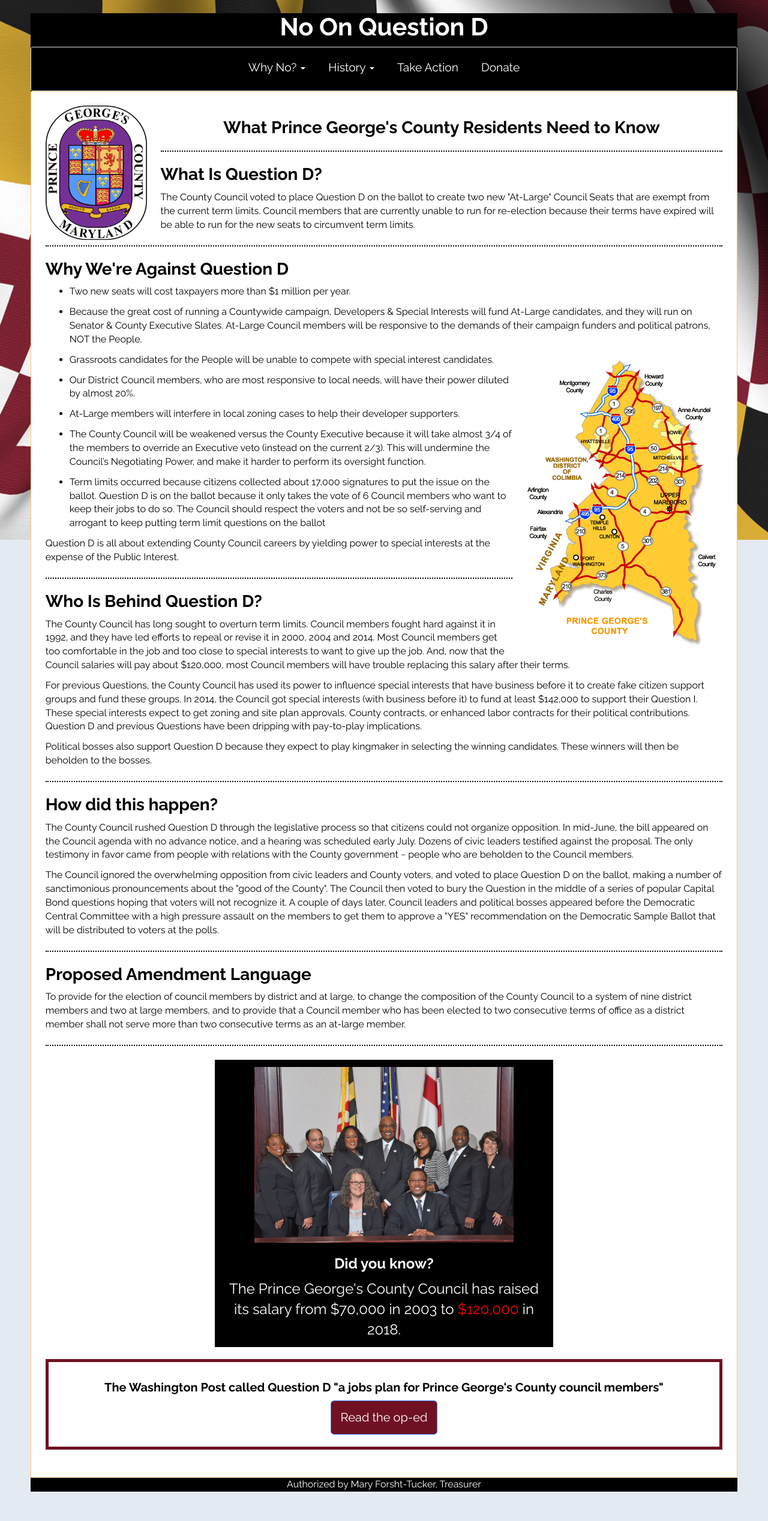
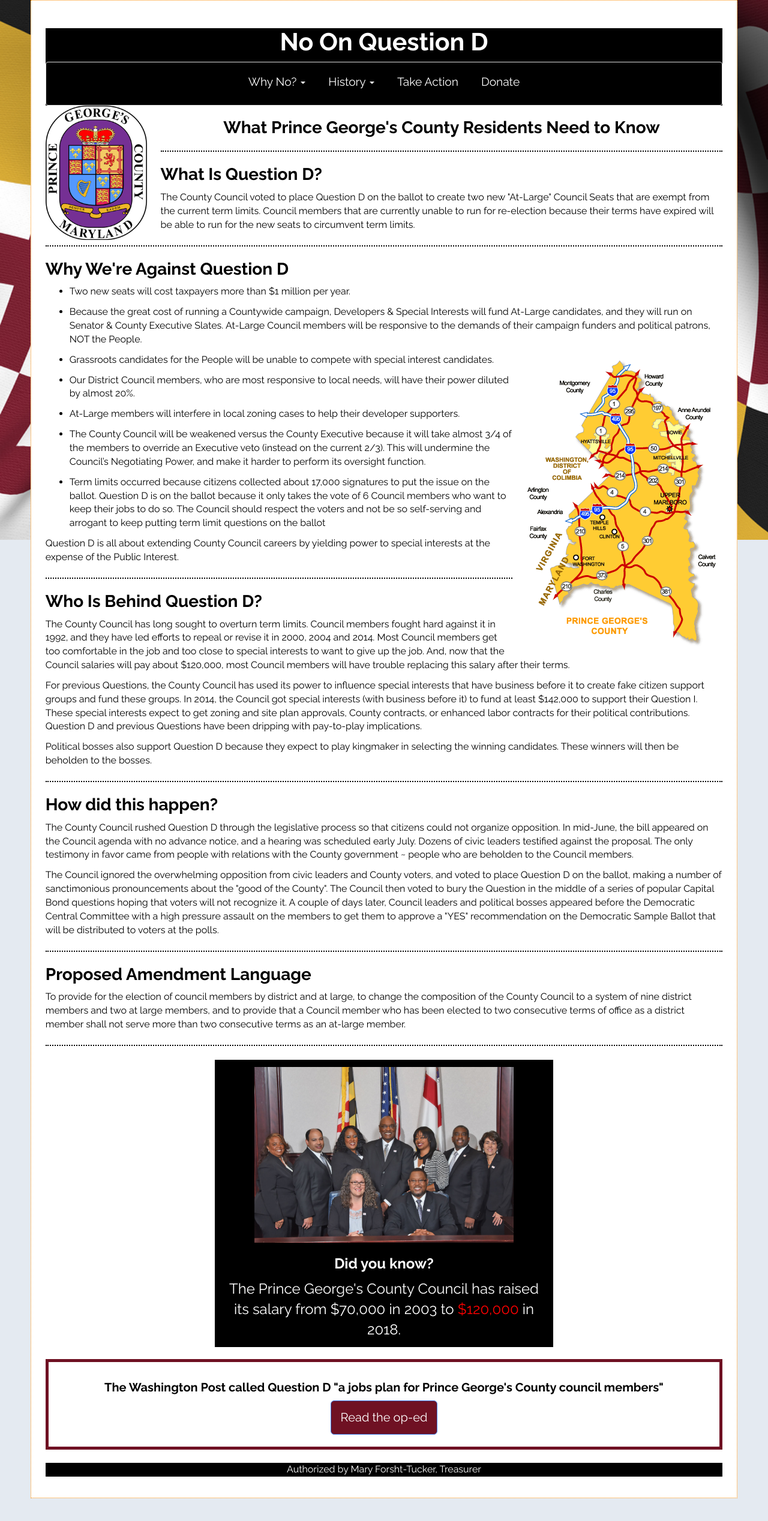
Before and after one commit to PrinceGeorgesTech/no-on-question-d, a Jekyll site: the page built from index.html, in a window 1280 px wide. Shown: the whole page at 60% size. Built offline with Jekyll 4.4.1, drawn with Linux system fonts in a browser that asks for light colours; nearby versions of some CDN libraries.

Commit message:
Updating the html to be on all pages

```diff
--- a/_includes/content.html
+++ b/_includes/content.html
@@ -1,4 +1,3 @@
-<div class="page-content">
 <img class='pg-seal' src="{{ "/images/pg_seal.png" | prepend: site.baseurl }}" alt="Prince George's County Seal">
 <h3 class="text-center" tabindex="0">What Prince George's County Residents Need to Know</h3>
 <hr>
@@ -66,17 +65,3 @@
     </blockquote>
   </div>
 </center>
-
-
-
-</div>
-
-</div>
-<header class= "text-center">
-<div class="mastfoot">
-    <div class="inner">
-        <p><font color="white">Authorized by Mary Forsht-Tucker, Treasurer</font></p>
-    </div>
-</div>
-</header>
-</div>
--- a/_includes/footer.html
+++ b/_includes/footer.html
@@ -1,3 +1,11 @@
+<div class= "text-center">
+  <div class="footer-text">
+      <div class="inner">
+          <p>Authorized by Mary Forsht-Tucker, Treasurer</p>
+      </div>
+  </div>
+</div>
+
 <script>
   (function(i,s,o,g,r,a,m){i['GoogleAnalyticsObject']=r;i[r]=i[r]||function(){
   (i[r].q=i[r].q||[]).push(arguments)},i[r].l=1*new Date();a=s.createElement(o),
--- a/_includes/header.html
+++ b/_includes/header.html
@@ -1,7 +1,7 @@
 <header class="text-center">
     <div class="header-text">
-      <h1><a href="{{ "/" | prepend: site.baseurl }}" tabindex="0"> No On Question D</a></h1>
+        <h1><a href="{{ "/" | prepend: site.baseurl }}" tabindex="0"> No On Question D</a></h1>
     </div>
-  {% include navbar.html %}
+    {% include navbar.html %}
 </header>
-    <img class='flag' src="{{ "/images/md-flag.jpg" | prepend: site.baseurl }}"/>
+<img class='flag' src="{{ "/images/md-flag.jpg" | prepend: site.baseurl }}"/>
--- a/_layouts/default.html
+++ b/_layouts/default.html
@@ -1,12 +1,14 @@
 <!DOCTYPE html>
 <html>
 
-  {% include head.html %}
+{% include head.html %}
 
-  <body>
-    {% include header.html %}
-    {% include content.html %}
-    <!-- {% include footer.html %} -->
-  </body>
+<body>
+    <div class="page-content">
+        {% include header.html %}
+        {% include content.html %}
+        {% include footer.html %}
+    </div>
+</body>
 
 </html>
--- a/css/main.css
+++ b/css/main.css
@@ -263,3 +263,9 @@
 tr:nth-child(even) {
     background-color: #dddddd;
 }
+
+/* Footer CSS */
+.footer-text {
+  background-color:black;
+  color: white;
+}
```
Also changed, not shown: _layouts/post.html (+0 -7 lines). Lines whose indentation alone changed are shown as unchanged.
